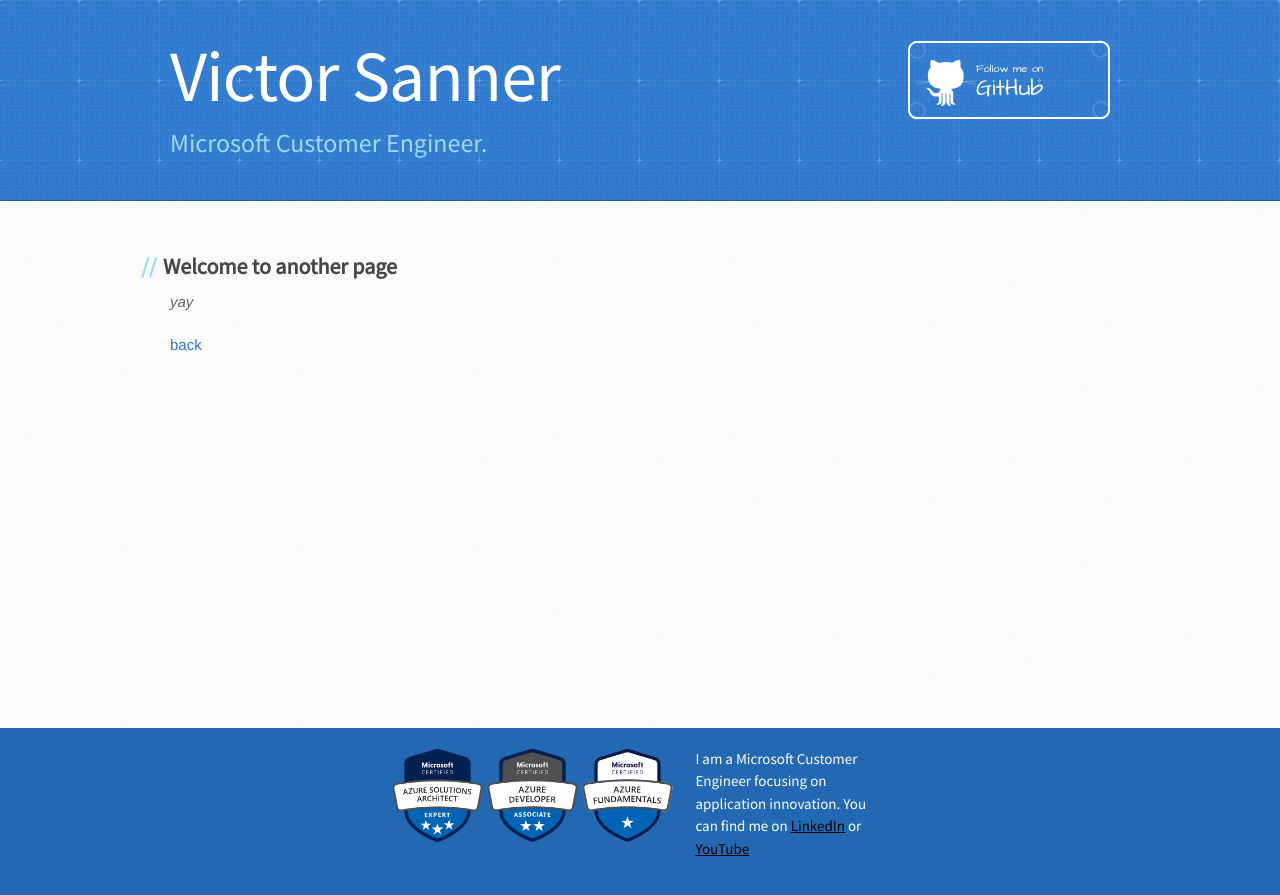
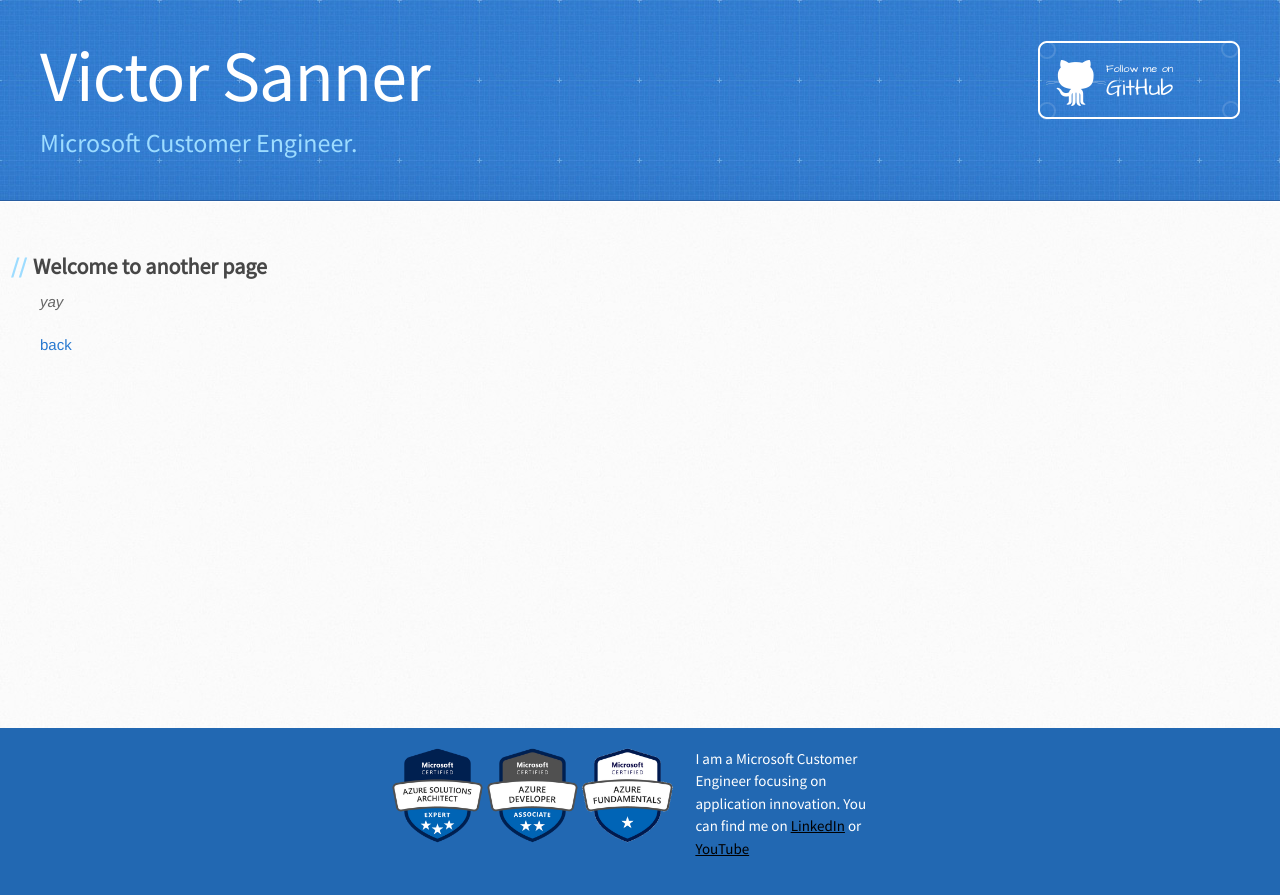
Before and after one commit to drmanhatin/drmanhatin.github.io, a Jekyll site: the page built from another-page.md, in a window 1280 px wide. Shown: the top 895 px of the page. Built offline with Jekyll 4.4.1, drawn with Linux system fonts in a browser that asks for light colours; our own code applies the rules of GitHub Pages for plain Markdown files.

Commit message:
Update style.scss

```diff
--- a/assets/css/style.scss
+++ b/assets/css/style.scss
@@ -8,6 +8,10 @@
     src: url(/assets/fonts/SourceSansPro-Regular.ttf)
 }
 
+.inner {
+width: 1200px;
+
+}
 
 
 figcaption {
```
